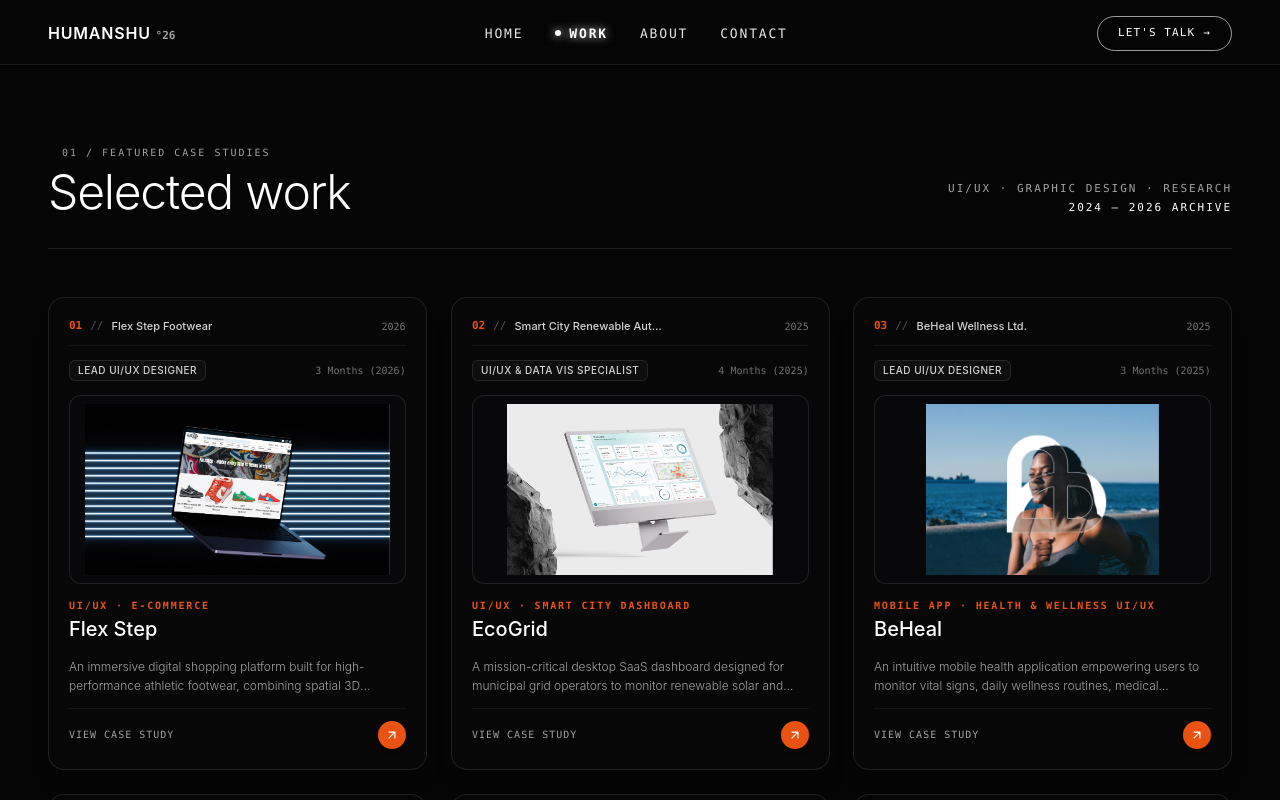
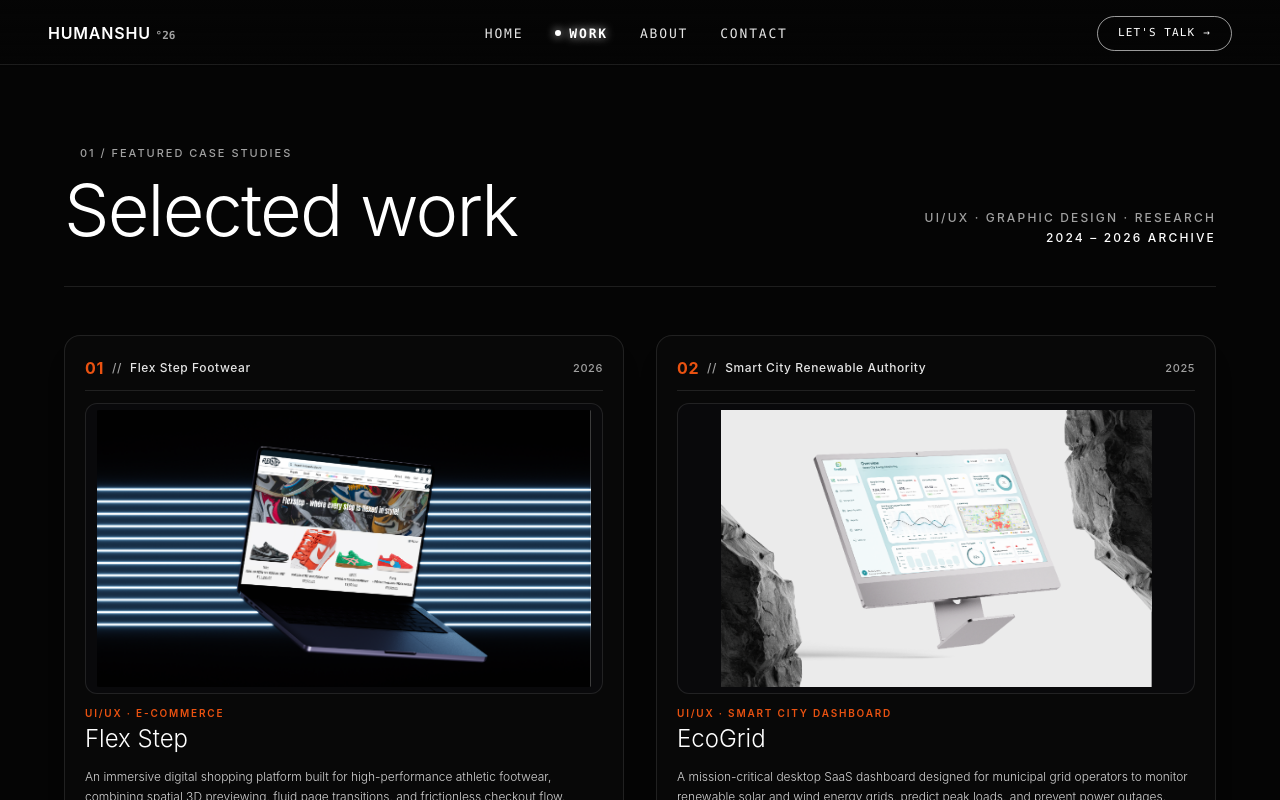
Before and after one commit to araspureh-glitch/humanshu-portfolio, a React (Vite) app: page /work in a window 1280 px wide. Shown: the top 800 px of the page. Built offline with nearby package versions, Linux system fonts and the light colour scheme.

Commit message:
Simplify work section cards for compact side-by-side view

```diff
--- a/src/components/SelectedWorkSection.jsx
+++ b/src/components/SelectedWorkSection.jsx
@@ -20,12 +20,12 @@ function TiltWorkCard({ project, onClick }) {
     const rotateX = ((y - centerY) / centerY) * -3
     const rotateY = ((x - centerX) / centerX) * 3
 
-    setTransform(`perspective(800px) rotateX(${rotateX.toFixed(2)}deg) rotateY(${rotateY.toFixed(2)}deg) scale3d(1.008, 1.008, 1.008)`)
+    setTransform(`perspective(1000px) rotateX(${rotateX.toFixed(2)}deg) rotateY(${rotateY.toFixed(2)}deg) scale3d(1.01, 1.01, 1.01)`)
     setSpotlightPos({ x, y })
   }
 
   const handleMouseLeave = () => {
-    setTransform('perspective(800px) rotateX(0deg) rotateY(0deg) scale3d(1, 1, 1)')
+    setTransform('perspective(1000px) rotateX(0deg) rotateY(0deg) scale3d(1, 1, 1)')
     setOpacity(0)
   }
 
@@ -37,40 +37,30 @@ function TiltWorkCard({ project, onClick }) {
       onMouseEnter={() => setOpacity(1)}
       onMouseLeave={handleMouseLeave}
       style={{ transform, transition: 'transform 0.15s ease-out' }}
-      className="group cursor-pointer flex flex-col justify-between p-4 sm:p-5 rounded-2xl border border-white/10 bg-white/[0.012] hover:bg-white/[0.03] hover:border-white/20 shadow-xl relative overflow-hidden will-change-transform h-full"
+      className="group cursor-pointer flex flex-col justify-between p-4 sm:p-5 rounded-2xl border border-white/10 bg-white/[0.015] hover:bg-white/[0.035] hover:border-white/30 shadow-xl relative overflow-hidden will-change-transform h-full"
     >
-      {/* Interactive Cursor Spotlight */}
+      {/* Interactive Cursor Radial Spotlight */}
       <div
         className="pointer-events-none absolute -inset-px opacity-0 transition-opacity duration-300 group-hover:opacity-100 z-30"
         style={{
           opacity,
-          background: `radial-gradient(400px circle at ${spotlightPos.x}px ${spotlightPos.y}px, rgba(255,255,255,0.06), transparent 40%)`,
+          background: `radial-gradient(400px circle at ${spotlightPos.x}px ${spotlightPos.y}px, rgba(255,255,255,0.08), transparent 40%)`,
         }}
       />
 
-      <div className="space-y-3.5 relative z-10">
-        {/* Top Minimal Card Header */}
-        <div className="flex items-center justify-between font-mono text-[11px] border-b border-white/5 pb-2.5 text-neutral-400">
+      <div className="space-y-3 relative z-10">
+        {/* Top Header Bar */}
+        <div className="flex items-center justify-between font-sans text-xs font-medium tracking-wider border-b border-white/10 pb-2.5 text-neutral-400">
           <div className="flex items-center gap-2">
-            <span className="font-bold text-[#EA5211]">{project.id}</span>
-            <span className="text-neutral-600">//</span>
-            <span className="truncate max-w-[150px] text-neutral-300 font-sans font-medium">{project.client}</span>
+            <span className="text-base font-bold text-[#EA5211] font-sans">{project.id}</span>
+            <span>//</span>
+            <span className="truncate max-w-[160px] sm:max-w-none text-neutral-200">{project.client}</span>
           </div>
-          <span className="text-neutral-500 font-mono text-[10px]">{project.year}</span>
+          <span className="text-[11px] text-neutral-400">{project.year}</span>
         </div>
 
-        {/* Role & Timeline Badges */}
-        <div className="flex items-center justify-between gap-2">
-          <span className="px-2 py-0.5 rounded-md bg-white/[0.03] border border-white/10 text-[10px] font-sans font-medium text-neutral-300 uppercase tracking-wider">
-            {project.role}
-          </span>
-          <span className="font-mono text-[10px] text-neutral-500">
-            {project.timeline}
-          </span>
-        </div>
-
-        {/* Minimal Uncropped Image Preview */}
-        <div className="relative rounded-xl overflow-hidden bg-[#08080a] border border-white/10 group-hover:border-[#EA5211]/30 transition-all duration-300 aspect-[16/9] w-full flex items-center justify-center p-1.5 sm:p-2">
+        {/* Complete Image Preview (Compact 16:9 Aspect Ratio) */}
+        <div className="relative rounded-xl overflow-hidden bg-[#09090b] border border-white/10 group-hover:border-[#EA5211]/40 transition-all duration-300 aspect-[16/9] w-full flex items-center justify-center p-1.5">
           {project.coverImage ? (
             <img
               src={project.coverImage}
@@ -82,35 +72,38 @@ function TiltWorkCard({ project, onClick }) {
               <div className="w-10 h-10 rounded-xl bg-white/10 border border-white/20 flex items-center justify-center text-lg font-bold text-white">
                 {project.name.charAt(0)}
               </div>
-              <p className="text-xs text-neutral-400 font-sans">{project.category}</p>
+              <div>
+                <h4 className="text-sm font-medium text-white">{project.name}</h4>
+                <p className="text-[10px] text-neutral-400 mt-0.5">{project.category}</p>
+              </div>
             </div>
           )}
         </div>
 
         {/* Title & Category */}
         <div>
-          <span className="text-[10px] font-mono tracking-[0.18em] uppercase text-[#EA5211] block font-semibold mb-0.5">
+          <span className="text-[10px] font-sans tracking-[0.18em] uppercase text-[#EA5211] block font-semibold mb-0.5">
             {project.category}
           </span>
-          <h3 className="text-lg sm:text-xl font-medium text-white font-sans group-hover:text-[#EA5211] transition-colors duration-300">
+          <h3 className="text-xl sm:text-2xl font-light text-white font-sans group-hover:text-[#EA5211] transition-colors duration-300">
             {project.name}
           </h3>
         </div>
 
-        {/* Description */}
-        <p className="text-xs text-neutral-400 font-light leading-relaxed line-clamp-2">
+        {/* Short Description */}
+        <p className="text-xs text-neutral-300 font-light leading-relaxed line-clamp-2">
           {project.description}
         </p>
       </div>
 
-      {/* Sleek Minimal Footer */}
-      <div className="pt-3 border-t border-white/5 flex items-center justify-between relative z-10 mt-3">
-        <span className="text-[10px] font-mono tracking-widest uppercase text-neutral-400 group-hover:text-white transition-colors">
-          View Case Study
+      {/* Bottom Simplified Action Footer */}
+      <div className="pt-3 border-t border-white/10 flex items-center justify-between relative z-10 mt-3">
+        <span className="text-[11px] font-sans tracking-[0.14em] uppercase text-neutral-300 group-hover:text-[#EA5211] transition-colors">
+          View Case Study →
         </span>
-        <div className="w-7 h-7 rounded-full bg-[#EA5211] text-white flex items-center justify-center shadow-md group-hover:scale-110 group-hover:shadow-[0_0_12px_rgba(234,82,17,0.5)] transition-all duration-300 flex-shrink-0">
-          <svg className="w-3.5 h-3.5 transition-transform group-hover:translate-x-0.5 group-hover:-translate-y-0.5" fill="none" stroke="currentColor" viewBox="0 0 24 24">
-            <path strokeLinecap="round" strokeLinejoin="round" strokeWidth="2" d="M7 17L17 7M17 7H7M17 7V17" />
+        <div className="w-7 h-7 rounded-full bg-[#EA5211]/90 text-white flex items-center justify-center shadow-md group-hover:scale-110 group-hover:bg-[#EA5211] transition-all duration-300 flex-shrink-0">
+          <svg className="w-3.5 h-3.5 transition-transform group-hover:translate-x-0.5" fill="none" stroke="currentColor" viewBox="0 0 24 24">
+            <path strokeLinecap="round" strokeLinejoin="round" strokeWidth="2" d="M9 5l7 7-7 7" />
           </svg>
         </div>
       </div>
@@ -127,28 +120,28 @@ export default function SelectedWorkSection() {
   }
 
   return (
-    <section id="work" className="w-full bg-[#050505] text-[#F5F5F5] py-20 px-4 sm:px-8 lg:px-12 border-t border-white/10">
+    <section id="work" className="w-full bg-[#050505] text-[#F5F5F5] py-20 px-6 sm:px-12 lg:px-16 border-t border-white/10">
       <div className="max-w-7xl mx-auto space-y-12">
 
         {/* Section Header */}
-        <div className="flex flex-col sm:flex-row sm:items-end justify-between pb-8 border-b border-white/10 gap-4">
+        <div className="flex flex-col sm:flex-row sm:items-end justify-between pb-10 border-b border-white/10 gap-6">
           <div>
-            <div className="flex items-center gap-2 font-mono text-[10px] text-neutral-400 uppercase tracking-[0.2em] font-medium">
+            <div className="flex items-center gap-2.5 font-sans text-[11px] text-neutral-400 uppercase tracking-[0.18em] font-medium">
               <span className="w-1.5 h-1.5 rounded-full bg-[#EA5211] animate-ping"></span>
               <span>01 / FEATURED CASE STUDIES</span>
             </div>
-            <h2 className="text-3xl sm:text-5xl font-light text-white tracking-tight mt-2 font-sans">
+            <h2 className="text-4xl sm:text-6xl lg:text-7xl font-light text-white tracking-tight mt-3 font-sans">
               Selected work
             </h2>
           </div>
-          <p className="text-[11px] font-mono text-neutral-400 uppercase tracking-[0.18em] max-w-xs sm:text-right">
+          <p className="text-xs font-sans text-neutral-400 uppercase tracking-[0.18em] font-medium max-w-xs sm:text-right">
             UI/UX · Graphic Design · Research
-            <span className="block text-white font-medium mt-0.5">2024 – 2026 ARCHIVE</span>
+            <span className="block text-white font-medium mt-1">2024 – 2026 ARCHIVE</span>
           </p>
         </div>
 
-        {/* Minimal 3-Column Aesthetic Grid */}
-        <div className="grid grid-cols-1 md:grid-cols-2 lg:grid-cols-3 gap-6">
+        {/* 2-Column Side by Side Layout Grid */}
+        <div className="grid grid-cols-1 md:grid-cols-2 gap-6 lg:gap-8">
           {projects.map((project) => (
             <TiltWorkCard
               key={project.id}
```
